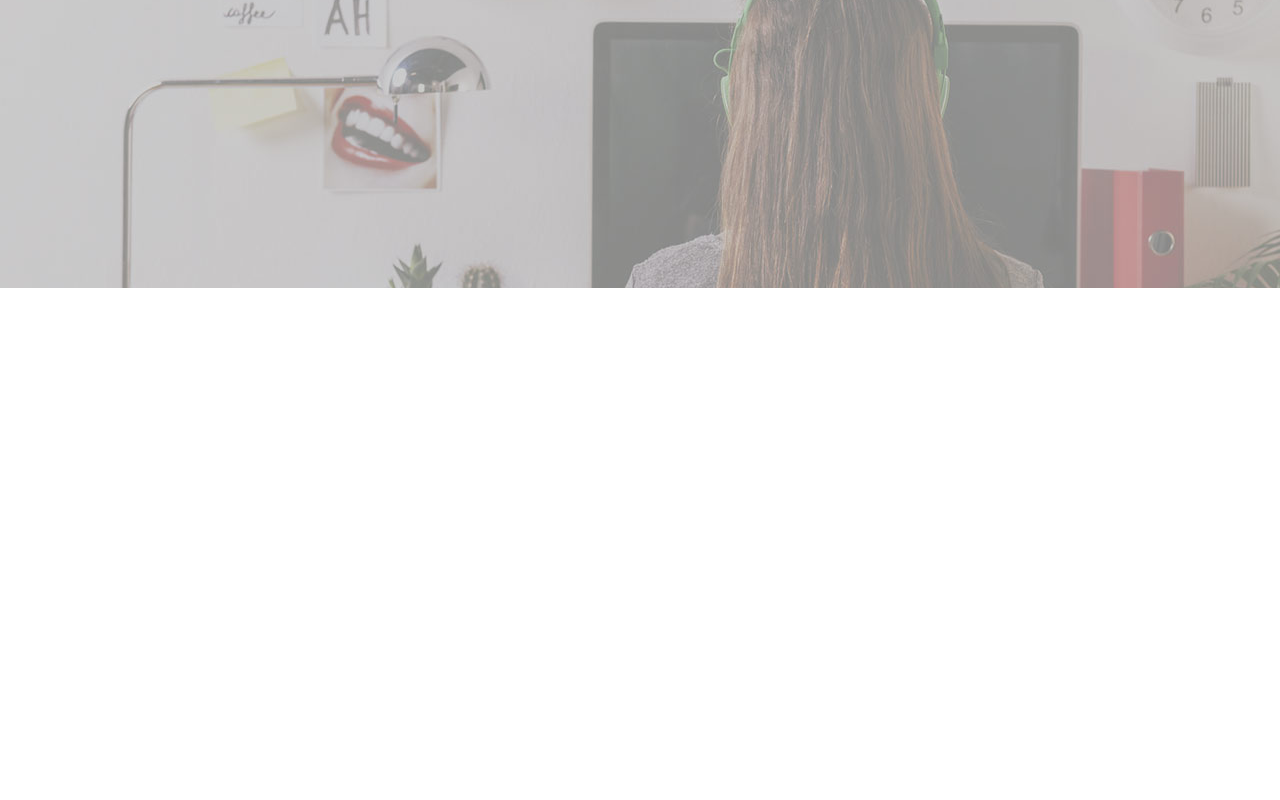
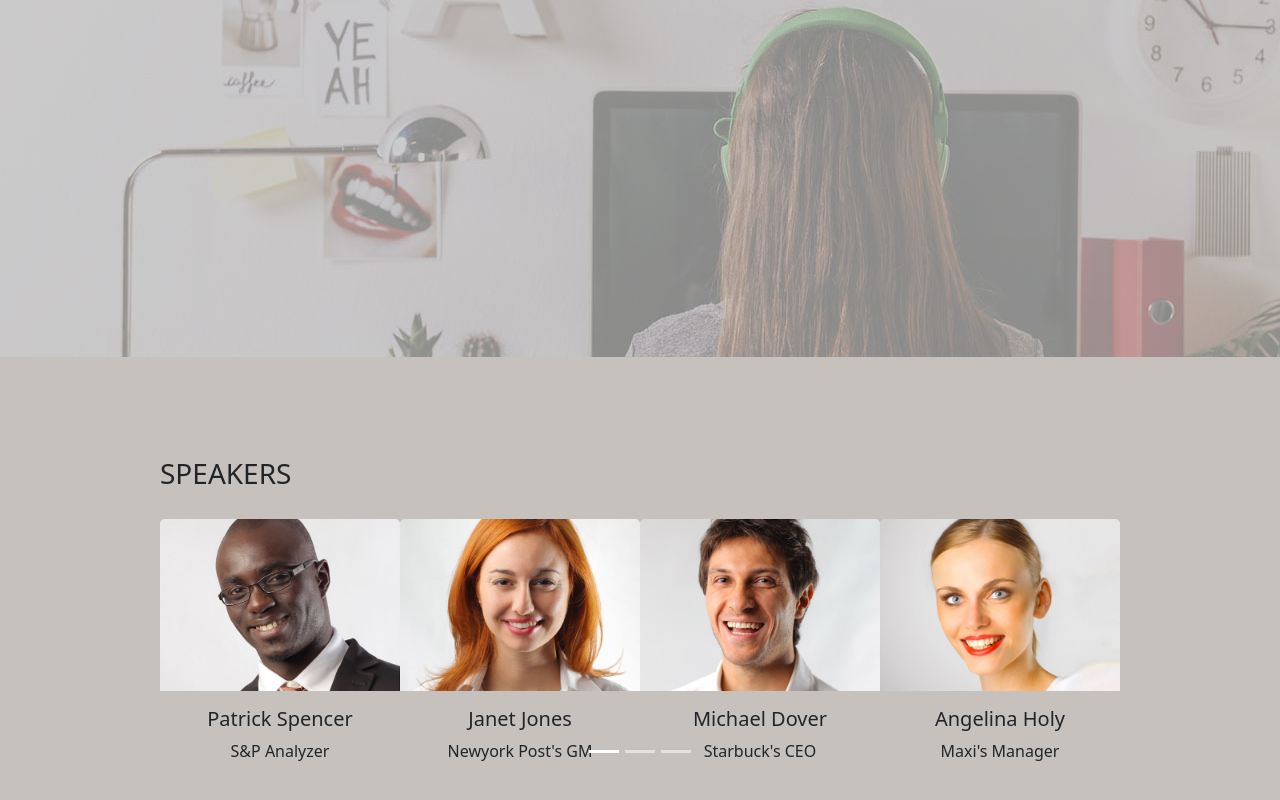
Before and after one commit to Edoardo-Monti/proj-html-vuejs, a Vue app: page / in a window 1280 px wide. Shown: the part 1142-1942 px from the top of the page. Before the commit the page ends 1430 px from the top, so only its background shows below. Built offline with nearby package versions, Linux system fonts and the light colour scheme.

Commit message:
creazione carosello bootstrap

```diff
--- a/src/components/MainComp.vue
+++ b/src/components/MainComp.vue
@@ -1,10 +1,11 @@
 <script>
+import SpeakerComp from './SpeakerComp.vue';
 import TimerComp from './TimerComp.vue';
 import UsComp from './UsComp.vue';
 
 export default{
     name: "MainComp",
-    components: { UsComp, TimerComp }
+    components: { UsComp, TimerComp, SpeakerComp }
 }
 
 </script>
@@ -12,6 +13,7 @@ export default{
 <template>
 <UsComp/>
 <TimerComp/>
+<SpeakerComp/>
 </template>
 
 <style lang="scss" scoped>
--- /dev/null
+++ b/src/components/SpeakerComp.vue
@@ -0,0 +1,104 @@
+<script>
+    export default {
+        name: "SpeakerComp",
+    }
+</script>
+
+<template>
+    <div class="box">
+        <div class="title w-75 mx-auto d-flex justify-content-between">
+            <h3>SPEAKERS</h3>
+
+        </div>
+        <div id="carouselExampleIndicators" class="carousel slide w-75 mx-auto">
+            <div class="carousel-indicators">
+                <button type="button" data-bs-target="#carouselExampleIndicators" data-bs-slide-to="0" class="active"
+                    aria-current="true" aria-label="Slide 1"></button>
+                <button type="button" data-bs-target="#carouselExampleIndicators" data-bs-slide-to="1"
+                    aria-label="Slide 2"></button>
+                <button type="button" data-bs-target="#carouselExampleIndicators" data-bs-slide-to="2"
+                    aria-label="Slide 3"></button>
+            </div>
+            <div class="carousel-inner">
+                <div class="carousel-item active">
+                    <div class="d-flex justify-content-between">
+                        <div class="card" style="width: 18rem;">
+                            <img src="/images/speaker-6.jpg" class="card-img-top" alt="...">
+                            <div class="card-body text-center">
+                                <h5 class="card-title">Patrick Spencer</h5>
+                                <p class="card-text">S&P Analyzer</p>
+                            </div>
+                        </div>
+
+                        <div class="card" style="width: 18rem;">
+                            <img src="/images/speaker-5.jpg" class="card-img-top" alt="...">
+                            <div class="card-body text-center">
+                                <h5 class="card-title">Janet Jones</h5>
+                                <p class="card-text">Newyork Post's GM</p>
+                            </div>
+                        </div>
+
+                        <div class="card" style="width: 18rem;">
+                            <img src="/images/speaker-4.jpg" class="card-img-top" alt="...">
+                            <div class="card-body text-center">
+                                <h5 class="card-title">Michael Dover</h5>
+                                <p class="card-text">Starbuck's CEO</p>
+                            </div>
+                        </div>
+
+                        <div class="card" style="width: 18rem;">
+                            <img src="/images/speaker-3.jpg" class="card-img-top" alt="...">
+                            <div class="card-body text-center">
+                                <h5 class="card-title">Angelina Holy</h5>
+                                <p class="card-text">Maxi's Manager</p>
+                            </div>
+                        </div>
+
+                    </div>
+                </div>
+                <div class="carousel-item">
+                    <div class="d-flex justify-content-between">
+                        <img src="/images/speaker-7.jpg" class="d-block w-25" alt="img">
+                        <img src="/images/speaker-8.jpg" class="d-block w-25" alt="img">
+                        <img src="/images/speaker-2.jpg" class="d-block w-25" alt="img">
+                        <img src="/images/speaker-1.jpg" class="d-block w-25" alt="img">
+                    </div>
+                </div>
+                <div class="carousel-item">
+                    <div class="d-flex justify-content-between">
+                        <img src="/images/speaker-6.jpg" class="d-block w-25" alt="img">
+                        <img src="/images/speaker-5.jpg" class="d-block w-25" alt="img">
+                        <img src="/images/speaker-4.jpg" class="d-block w-25" alt="img">
+                        <img src="/images/speaker-3.jpg" class="d-block w-25" alt="img">
+                    </div>
+                </div>
+
+            </div>
+
+        </div>
+
+
+    </div>
+
+</template>
+
+<style lang="scss" scoped>
+    @use '../style/main.scss'as *;
+
+    .box {
+        padding: 100px 0;
+        background-color: $Cloud;
+        div{
+            h3{
+                padding-bottom: 20px;
+            }
+        }
+        .card{
+            border: none;
+            .card-body{
+                background-color: $Cloud;
+                border: none;
+            }
+        }
+    }
+</style>
--- a/src/style/main.scss
+++ b/src/style/main.scss
@@ -1,9 +1,9 @@
 @import './partials/_variables.scss';
 
-*{
-    font-family: 'Raleway', sans-serif;
-    font-family: 'Source Sans Pro', sans-serif;
-    padding: 0;
-    margin: 0;
-    box-sizing: border-box;
-}
+// *{
+//     font-family: 'Raleway', sans-serif;
+//     font-family: 'Source Sans Pro', sans-serif;
+//     padding: 0;
+//     margin: 0;
+//     box-sizing: border-box;
+// }
```
